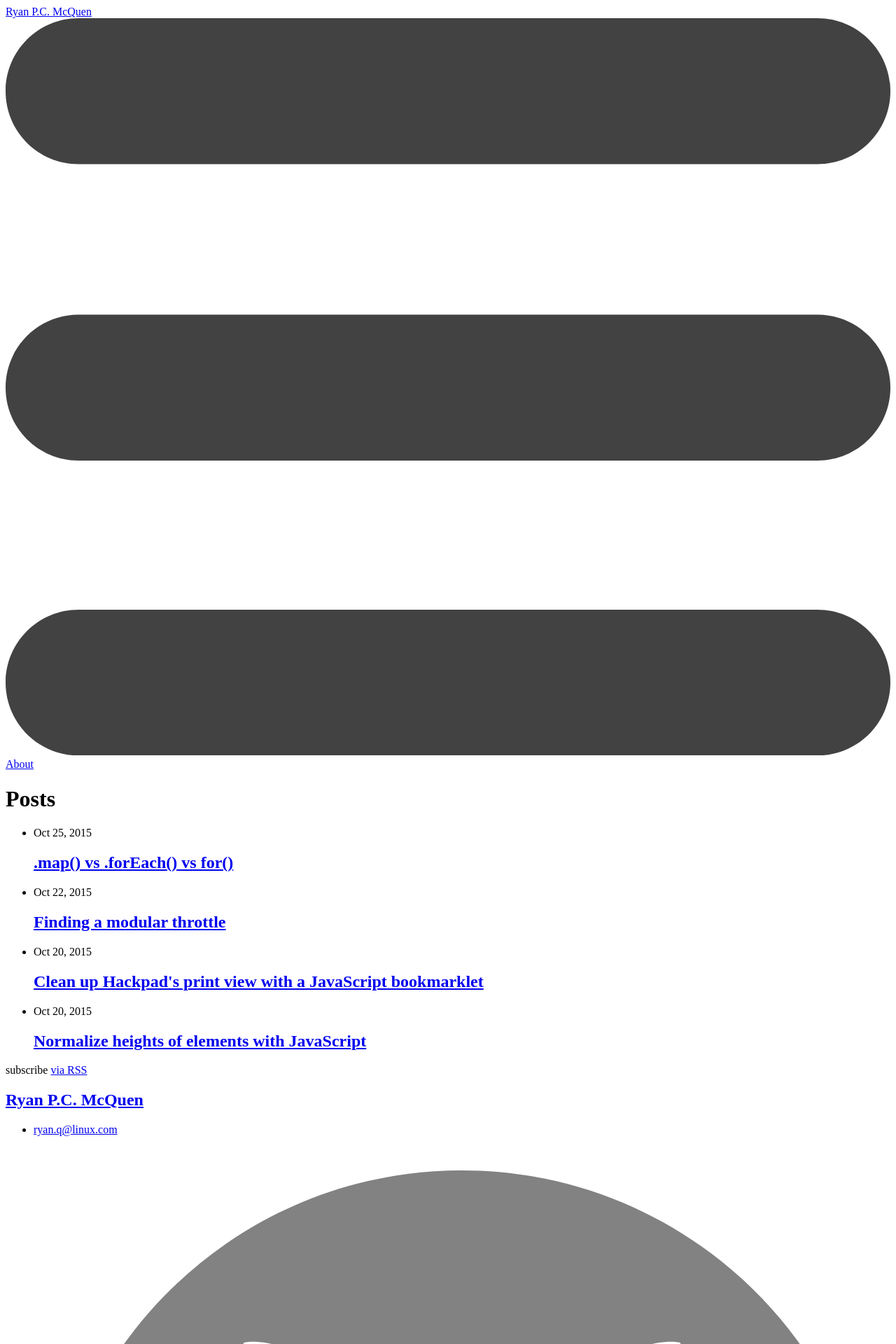
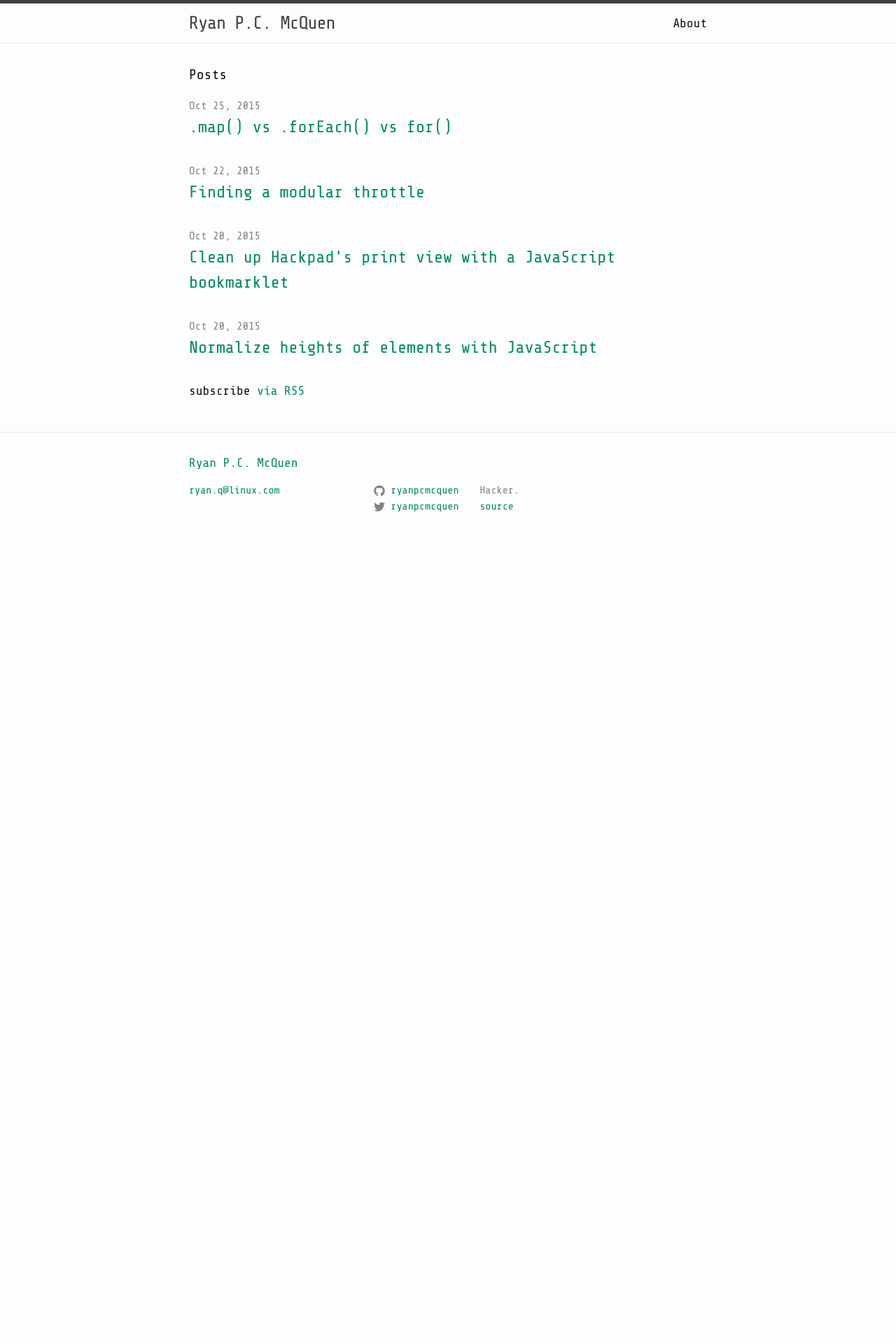
Before and after one commit to ryanpcmcquen/ryanpcmcquen.github.io, a Jekyll site: the page built from index.html, in a window 1280 px wide. Shown: the top 1920 px of the page at 70% size. Built offline with Jekyll 4.4.1, drawn with Linux system fonts in a browser that asks for light colours; after the commit the page ends 900 px from its top, so only the background shows below that.

Commit message:
move main.css to footer

```diff
--- a/_includes/footer.html
+++ b/_includes/footer.html
@@ -53,5 +53,6 @@
     </div>
 
   </div>
+  <link rel="stylesheet" href="{{ "/css/main.css" | prepend: site.baseurl }}">
 
 </footer>
```
